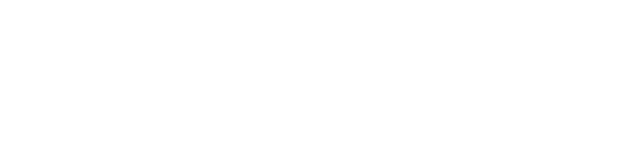
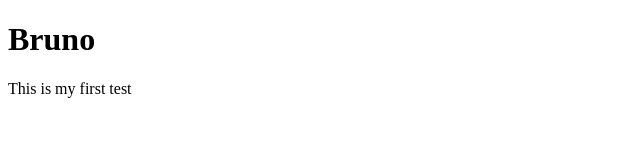
Before and after one commit to Bruns-Dev/First-test, a plain HTML site: page index.html in a window 1280 px wide. Shown: the whole page, without its empty margins (0-640 px from the left). Drawn offline with Linux system fonts and the light colour scheme.

Commit message:
second commit

```diff
--- a/index.html
+++ b/index.html
@@ -4,9 +4,10 @@
     <meta charset="UTF-8">
     <meta http-equiv="X-UA-Compatible" content="IE=edge">
     <meta name="viewport" content="width=device-width, initial-scale=1.0">
-    <title>Document</title>
+    <title>First test</title>
 </head>
 <body>
-
+    <h1> Bruno</h1>
+    <p> This is my first test</p>
 </body>
 </html>
```
